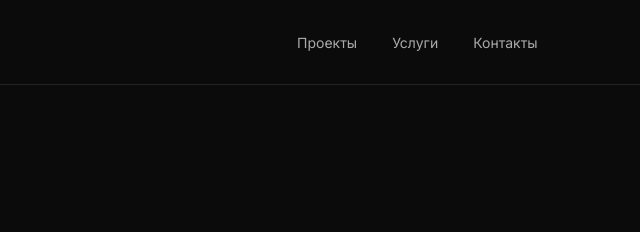
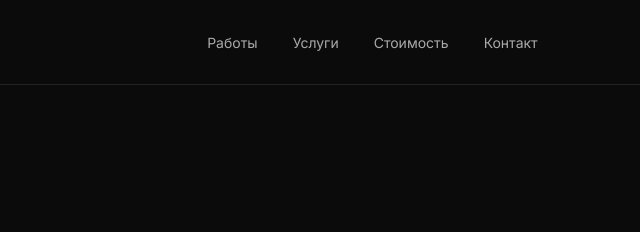
Before and after one commit to Timofey636/ferri-portfolio, a plain HTML site: page index.html in a window 1280 px wide. Shown: the top 232 px of the page, 640-1280 px from the left. Drawn offline with Linux system fonts and the light colour scheme.

Commit message:
Update index.html

```diff
--- a/index.html
+++ b/index.html
@@ -11,10 +11,11 @@
 <header class="header">
   <a class="logo" href="#">FERRI<span>.</span></a>
   <nav>
-    <a href="#works">Проекты</a>
-    <a href="#services">Услуги</a>
-    <a href="#contact">Контакты</a>
-  </nav>
+  <a href="#works">Работы</a>
+  <a href="#services">Услуги</a>
+  <a href="#pricing">Стоимость</a>
+  <a href="#contact">Контакт</a>
+</nav>
 </header>
 
 <section class="hero">
```
